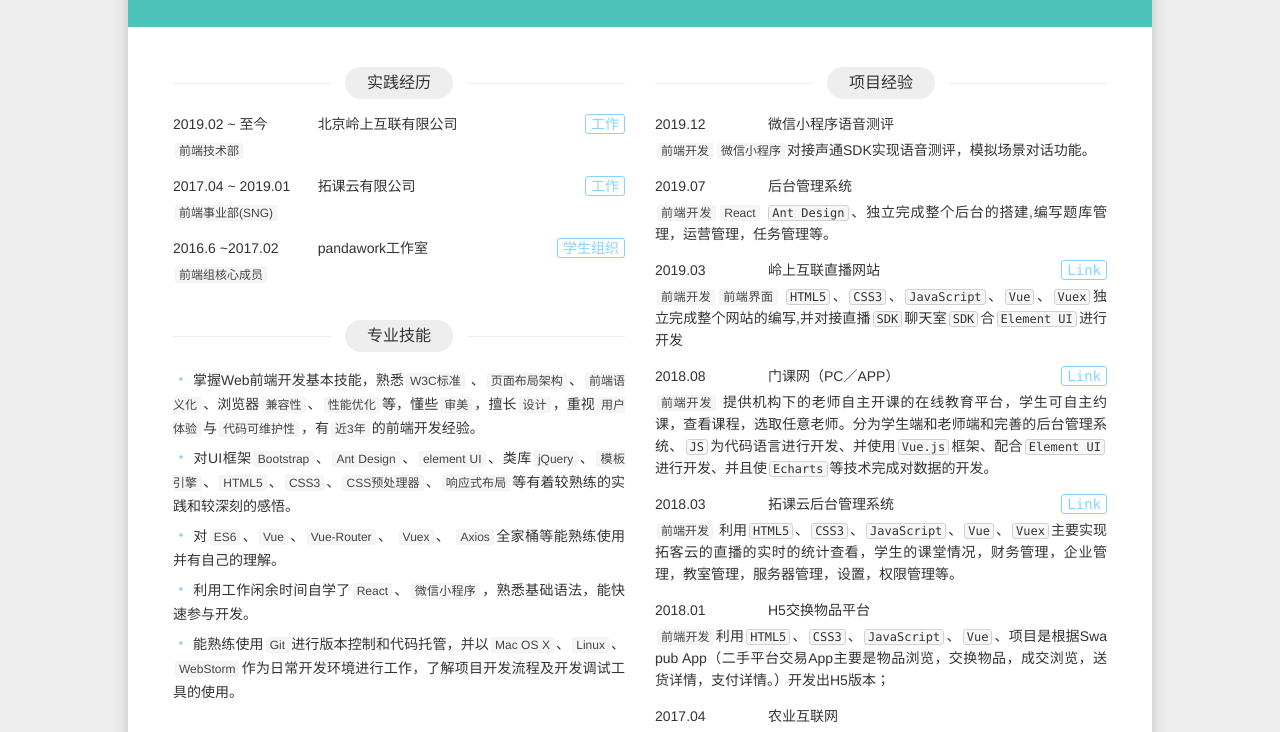
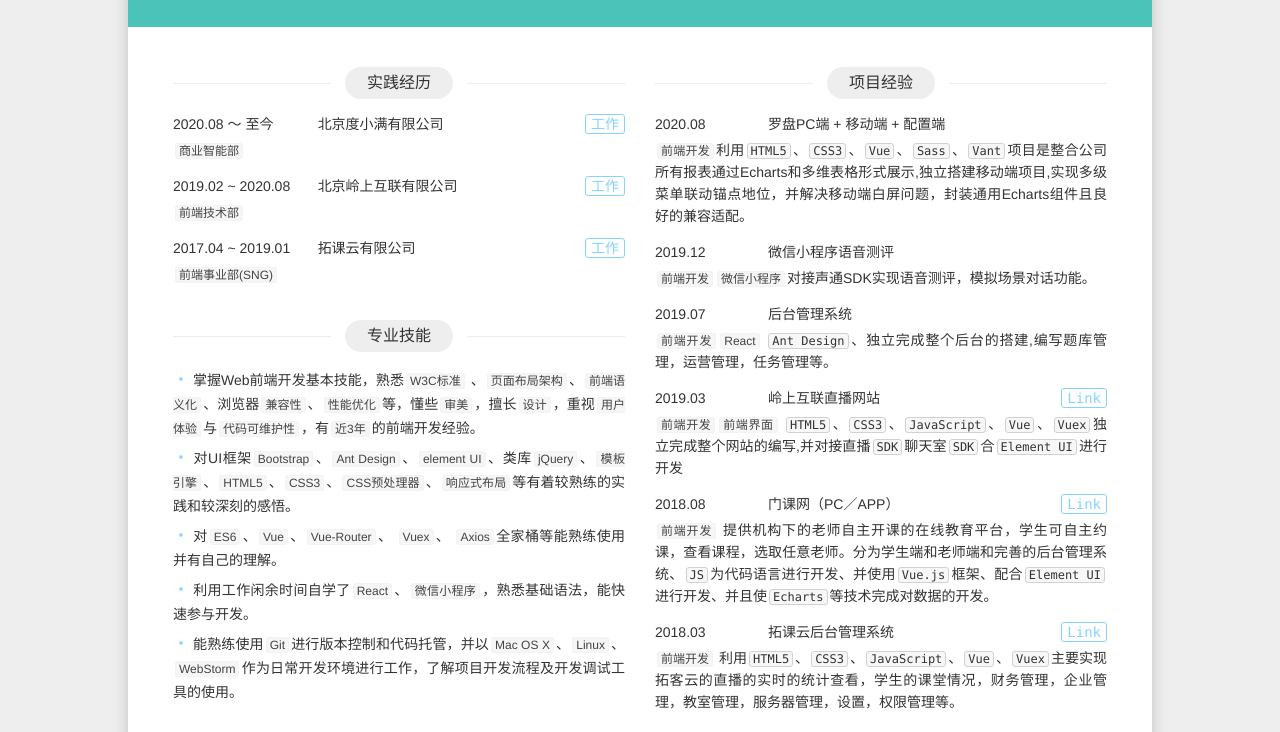
Before and after one commit to gaotianshuang/tsgao, a plain HTML site: page resume/src/index.html in a window 1280 px wide. Shown: the part 292-1024 px from the top of the page. Drawn offline with Linux system fonts and the light colour scheme; files whose address does not match are found by name.

Commit message:
update new work history

```diff
--- a/resume/src/index.html
+++ b/resume/src/index.html
@@ -10,7 +10,7 @@
 </head>
 
 <body class="print">
-    <p class="last-modified">最后更新时间：2020年03月</p>
+    <p class="last-modified">最后更新时间：2021年02月</p>
     <div class="content">
         <header class="content-hd">
             <section class="title">
@@ -42,10 +42,19 @@
             <div class="content-left">
                 <section class="practice">
                     <header class="section-hd"><span class="section-title-l"></span><h2 class="section-title">实践经历</h2><span class="section-title-r"></span></header>
-                    <div
-                        class="section-bd">
+                       <div class="section-bd">
+                         <div class="item">
+                              <header class="item-hd"><span class="item-time">2020.08 ～ 至今</span> <a class="btn item-more" href="https://www.langooo.com/"
+                                    target="_blank">工作</a><h3 class="item-name">北京度小满有限公司</h3>
+                            </header>
+                            <div class="item-bd">
+                                <p class="section-content"><strong>商业智能部</strong>
+                                    <!--...-->
+                                </p>
+                            </div>
+                        </div>
                         <div class="item">
-                              <header class="item-hd"><span class="item-time">2019.02 ~ 至今</span> <a class="btn item-more" href="https://www.langooo.com/"
+                              <header class="item-hd"><span class="item-time">2019.02 ~ 2020.08</span> <a class="btn item-more" href="https://www.langooo.com/"
                                     target="_blank">工作</a><h3 class="item-name">北京岭上互联有限公司</h3>
                             </header>
                             <div class="item-bd">
@@ -63,14 +72,14 @@
                                 </p>
                             </div>
                         </div>
-                        <div class="item">
-                            <header class="item-hd"><span class="item-time">2016.6 ~2017.02</span><h3 class="item-name"> pandawork工作室</h3><a class="btn item-more"
-                                    href="javascript:;" target="_blank">学生组织</a></header>
+                    <!--     <div class="item">
+                            <header class="item-hd"><span class="item-time">2016.7 ~ 2018.02</span><h3 class="item-name"> 竹子科技有限公司</h3><a class="btn item-more"
+                                    href="javascript:;" target="_blank">工作</a></header>
                             <div class="item-bd">
-                                <p class="section-content"><strong>前端组核心成员</strong>
+                                <p class="section-content"><strong>前端技术部</strong>
                                 </p>
                             </div>
-                        </div>
+                        </div> -->
                     </div>
                 </section>
                 <section class="skill">
@@ -129,6 +138,14 @@
                     <header class="section-hd"><span class="section-title-l"></span><h2 class="section-title">项目经验</h2><span class="section-title-r"></span></header>
                     <div
                         class="section-bd">
+                          <div class="item">
+                        <header class="item-hd"><span class="item-time">2020.08</span><h3 class="item-name">罗盘PC端 +
+                        移动端 + 配置端 </h3>
+                        </header>
+                        <div class="item-bd">
+                            <p class="section-content"><strong>前端开发</strong>利用<em>HTML5</em>、<em>CSS3</em>、<em>Vue</em>、<em>Sass</em>、<em>Vant</em>项目是整合公司所有报表通过Echarts和多维表格形式展示,独立搭建移动端项目,实现多级菜单联动锚点地位，并解决移动端白屏问题，封装通用Echarts组件且良好的兼容适配。</p>
+                        </div>
+                        </div>
                          <div class="item">
                             <header class="item-hd"><span class="item-time">2019.12</span><h3 class="item-name">微信小程序语音测评</h3>
                             </header>
@@ -168,20 +185,20 @@
                                 <p class="section-content"><strong>前端开发</strong> 利用<em>HTML5</em>、<em>CSS3</em>、<em>JavaScript</em>、<em>Vue</em>、<em>Vuex</em>主要实现拓客云的直播的实时的统计查看，学生的课堂情况，财务管理，企业管理，教室管理，服务器管理，设置，权限管理等。
                             </div>
                         </div>
-                        <div class="item">
+               <!--          <div class="item">
                             <header class="item-hd"><span class="item-time">2018.01</span><h3 class="item-name">H5交换物品平台 </h3>
                             </header>
                             <div class="item-bd">
                                 <p class="section-content"><strong>前端开发</strong>利用<em>HTML5</em>、<em>CSS3</em>、<em>JavaScript</em>、<em>Vue</em>、项目是根据Swapub App（二手平台交易App主要是物品浏览，交换物品，成交浏览，送货详情，支付详情。）开发出H5版本；</p>
                             </div>
-                        </div>
-                        <div class="item">
+                        </div> -->
+                   <!--      <div class="item">
                             <header class="item-hd"><span class="item-time">2017.04</span><h3 class="item-name">农业互联网 </h3>
                             </header>
                             <div class="item-bd">
                                 <p class="section-content"><strong>界面设计</strong><strong>前端开发</strong> <em>HTML5</em>、<em>CSS3</em>、<em>JavaScript</em>、<em>jQuery</em>、<em>Bootstrap</em>该项目属于PC端农业项目网站。网站可监控吉林省定点农田里农作物的实时状况以及土壤中各种矿物质的含量，主要功能：区域天气预报（未来七天和实时天气土地监测，灾害预警，农作物相关系统计）。</p>
                             </div>
-                        </div>
+                        </div> -->
                     </div>
                 </section>
                 <section class="personal">
```
Also changed, not shown: resume/index.html (+26 -9 lines).
